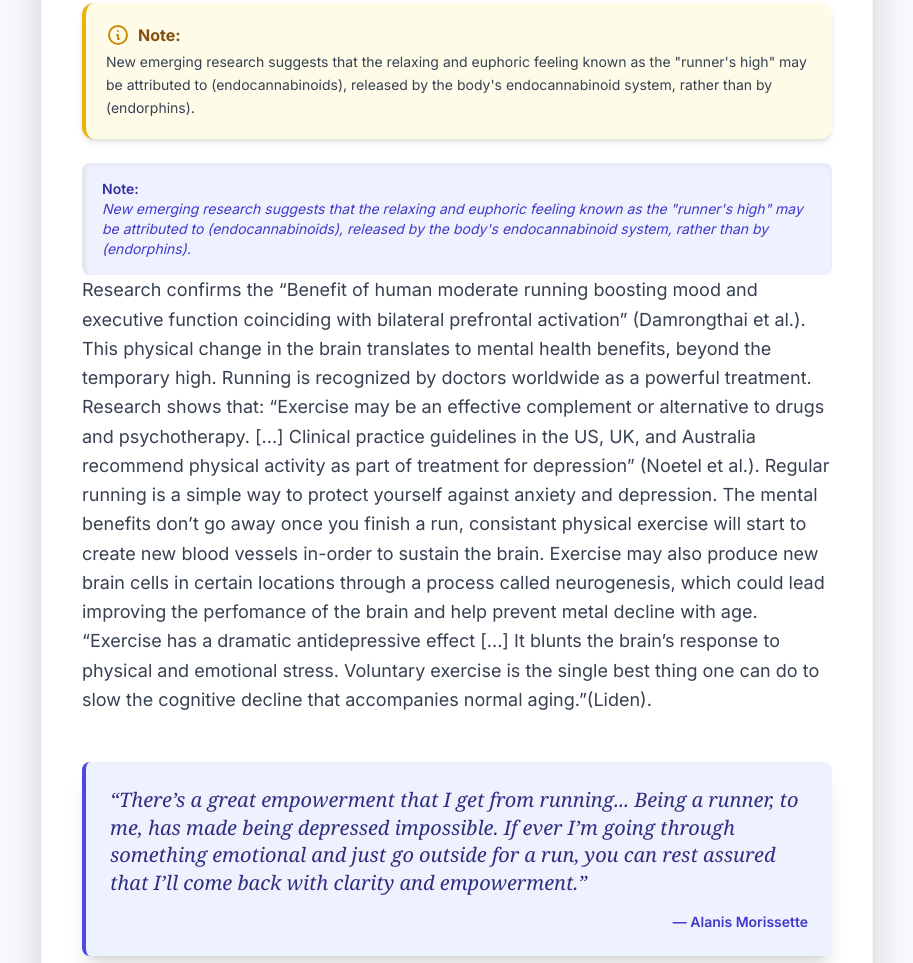
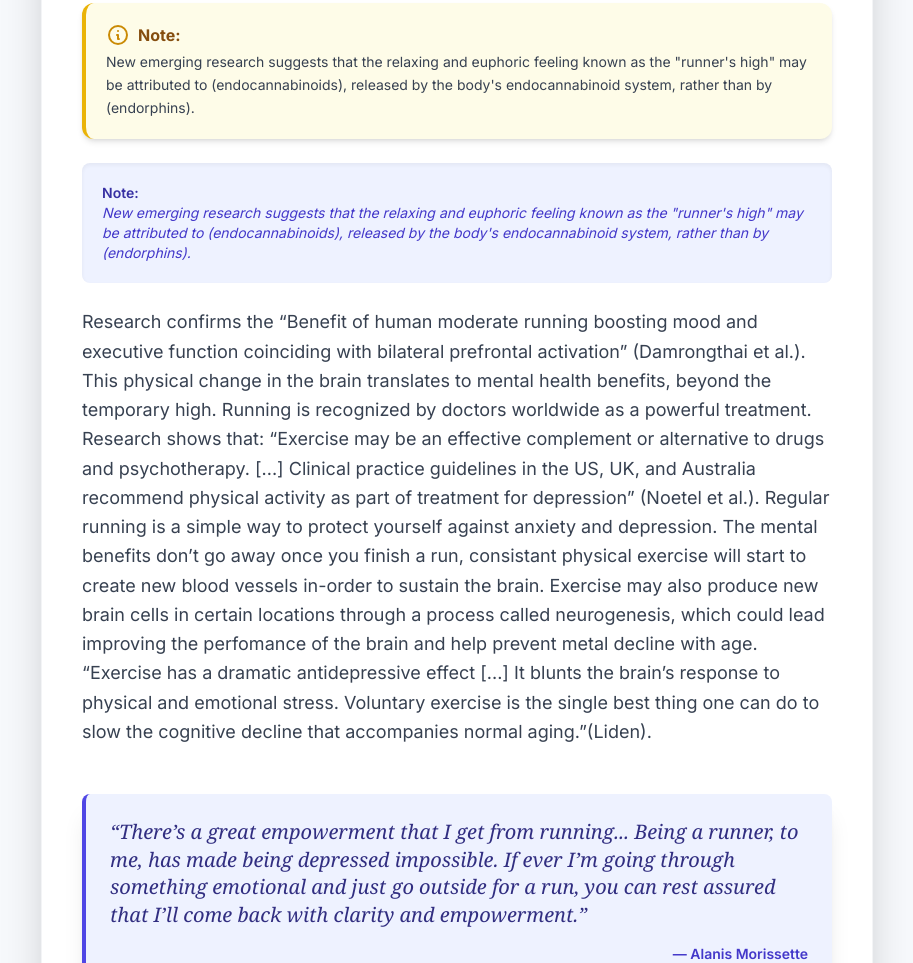
Before and after one commit to StephenWillis2/StephenWillis2.github.io, a plain HTML site: page index.html in a window 1280 px wide. Shown: the part 4136-5099 px from the top of the page, without its empty margins (183-1096 px from the left). Drawn offline with nearby package versions, Linux system fonts and the light colour scheme.

Commit message:
Update index.html

```diff
--- a/index.html
+++ b/index.html
@@ -211,7 +211,7 @@
 
 
 
-                <div class="bg-indigo-50 p-4 border-l-4 rounded-lg mt-4 shadow-inner blue-glow">
+                <div class="my-6 p-5 bg-indigo-50 p-4 rounded-lg mt-4 shadow-inner blue-glow">
                     <p class="text-sm text-indigo-800 font-semibold">Note:</p>
                     <blockquote class="text-sm text-indigo-700 italic">
                         New emerging research suggests that the relaxing and euphoric feeling known as the "runner's high" may be attributed to (endocannabinoids), released by the body's endocannabinoid system, rather than by (endorphins).
```
